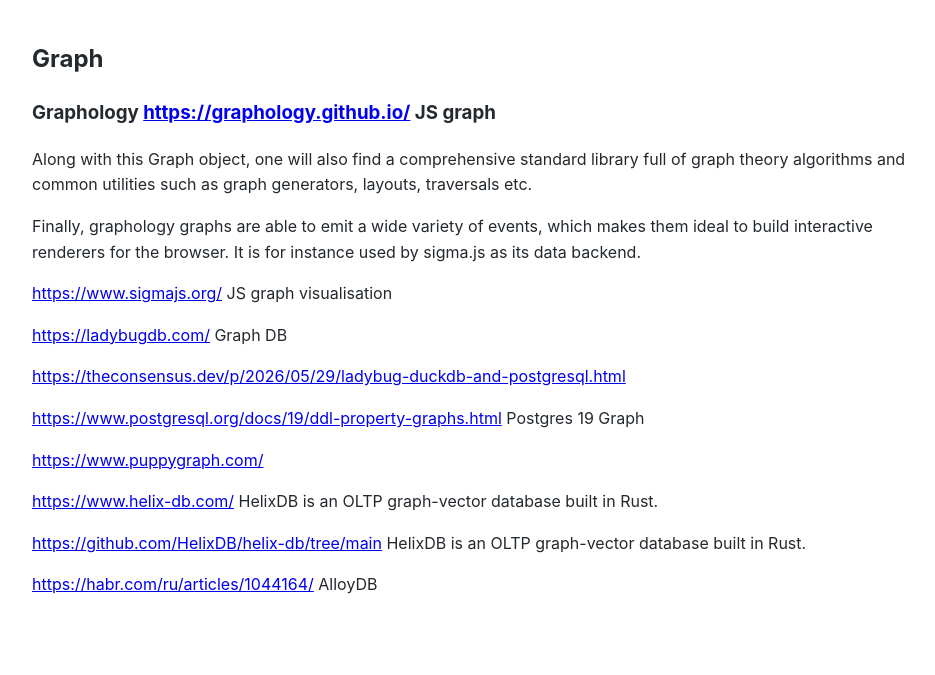
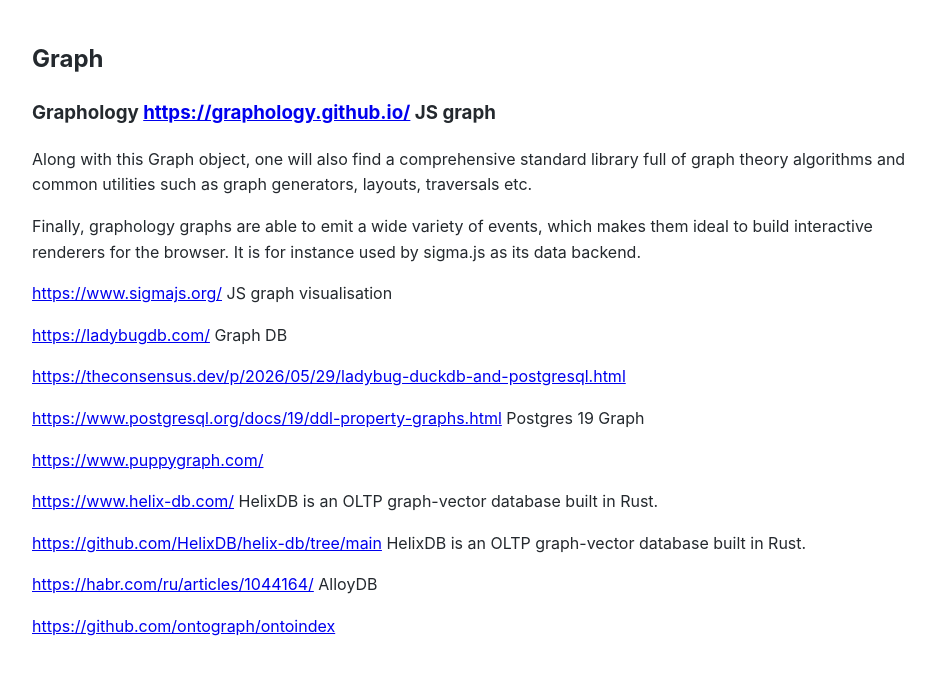
Before and after one commit to Michael-Lubinsky/michael-lubinsky.github.com, a Jekyll site: the page built from graph/graph.md, in a window 1280 px wide. Shown: the top 675 px of the page, without its empty margins (158-1093 px from the left). Built offline with Jekyll 4.4.1, drawn with Linux system fonts in a browser that asks for light colours; our own code applies the rules of GitHub Pages for plain Markdown files.

Commit message:
Update graph.md

```diff
--- a/graph/graph.md
+++ b/graph/graph.md
@@ -21,3 +21,5 @@
 <https://github.com/HelixDB/helix-db/tree/main> HelixDB is an OLTP graph-vector database built in Rust.
 
 <https://habr.com/ru/articles/1044164/> AlloyDB
+
+ <https://github.com/ontograph/ontoindex>
```
